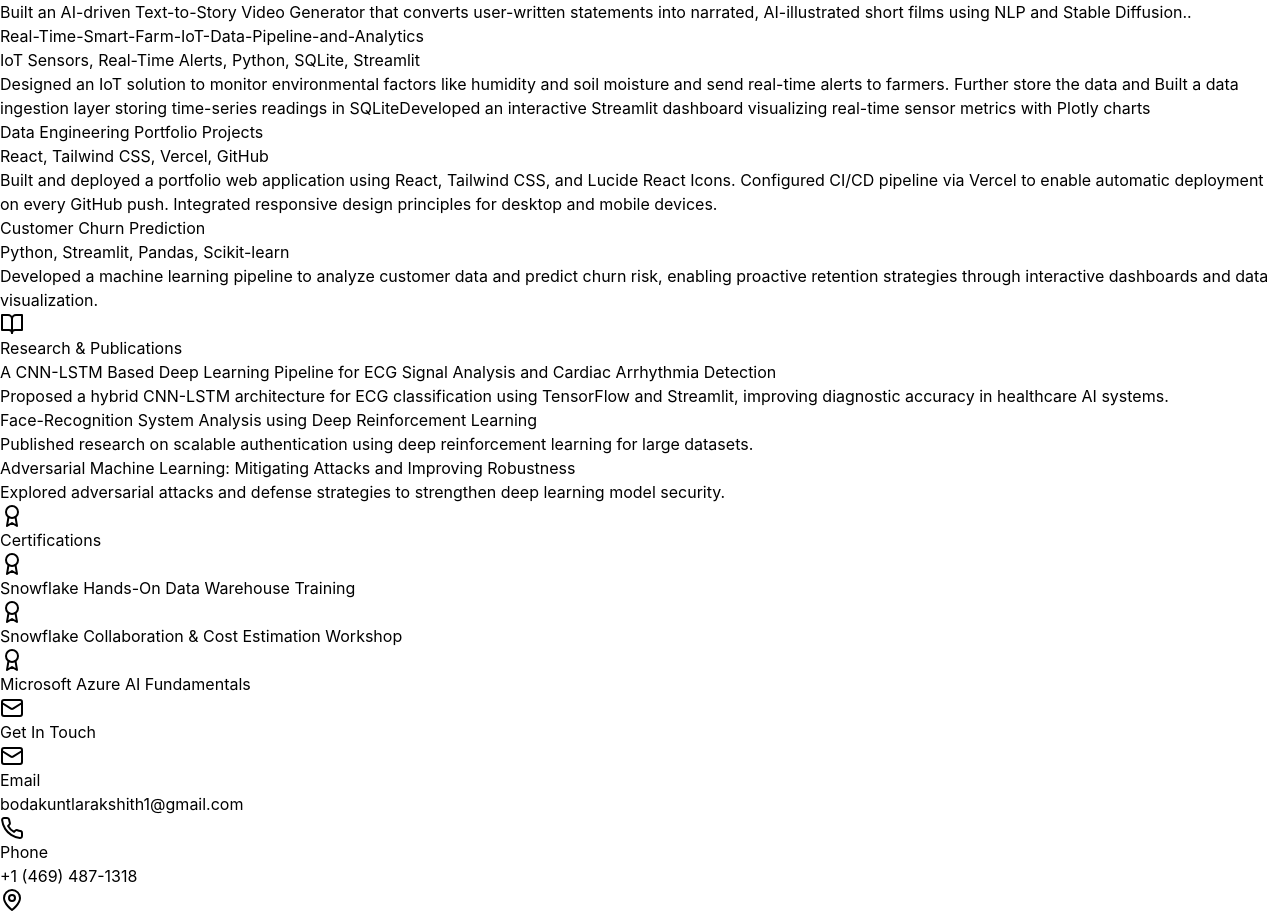
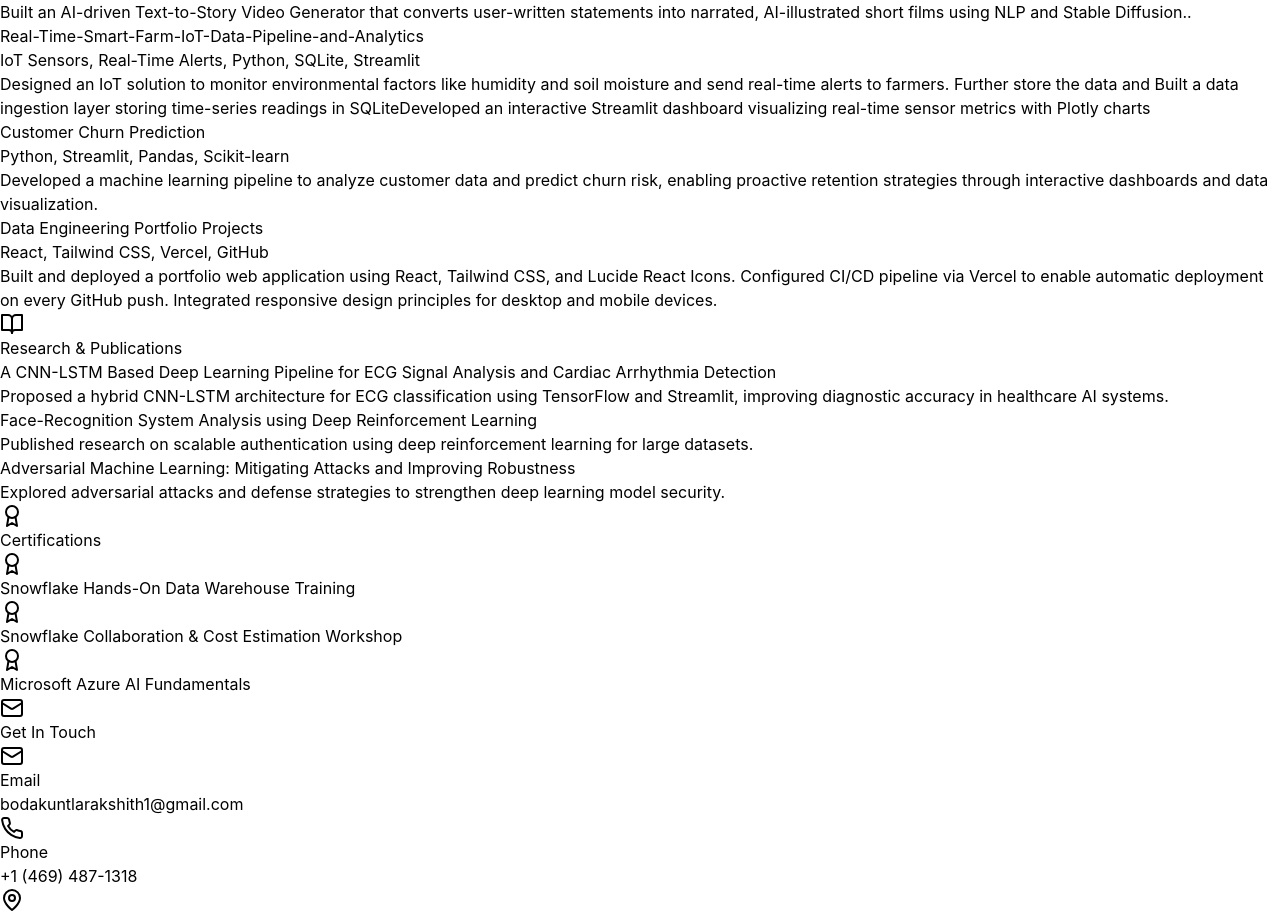
Before and after one commit to Rakshithbodakuntla/My_portfolio, a React (Vite) app: page / in a window 1280 px wide. Shown: the part 1562-2477 px from the top of the page. Built offline with nearby package versions, Linux system fonts and the light colour scheme.

Commit message:
Remove duplicate Customer Churn Prediction entry

```diff
--- a/src/App.jsx
+++ b/src/App.jsx
@@ -73,16 +73,16 @@ export default function Portfolio() {
       tech: 'IoT Sensors, Real-Time Alerts, Python, SQLite, Streamlit',
       description: 'Designed an IoT solution to monitor environmental factors like humidity and soil moisture and send real-time alerts to farmers. Further store the data and Built a data ingestion layer storing time-series readings in SQLiteDeveloped an interactive Streamlit dashboard visualizing real-time sensor metrics with Plotly charts',
     },
+
     {
+      title:'Customer Churn Prediction',
+      tech: 'Python, Streamlit, Pandas, Scikit-learn',
+      description: 'Developed a machine learning pipeline to analyze customer data and predict churn risk, enabling proactive retention strategies through interactive dashboards and data visualization.'},
+     {
       title: 'Data Engineering Portfolio Projects',
       tech: 'React, Tailwind CSS, Vercel, GitHub',
       description: 'Built and deployed a portfolio web application using React, Tailwind CSS, and Lucide React Icons. Configured CI/CD pipeline via Vercel to enable automatic deployment on every GitHub push. Integrated responsive design principles for desktop and mobile devices.'
     },
-    {
-      title:'Customer Churn Prediction',
-      tech: 'Python, Streamlit, Pandas, Scikit-learn',
-      description: 'Developed a machine learning pipeline to analyze customer data and predict churn risk, enabling proactive retention strategies through interactive dashboards and data visualization.'},
-
   ];
 
   const research = [
```
